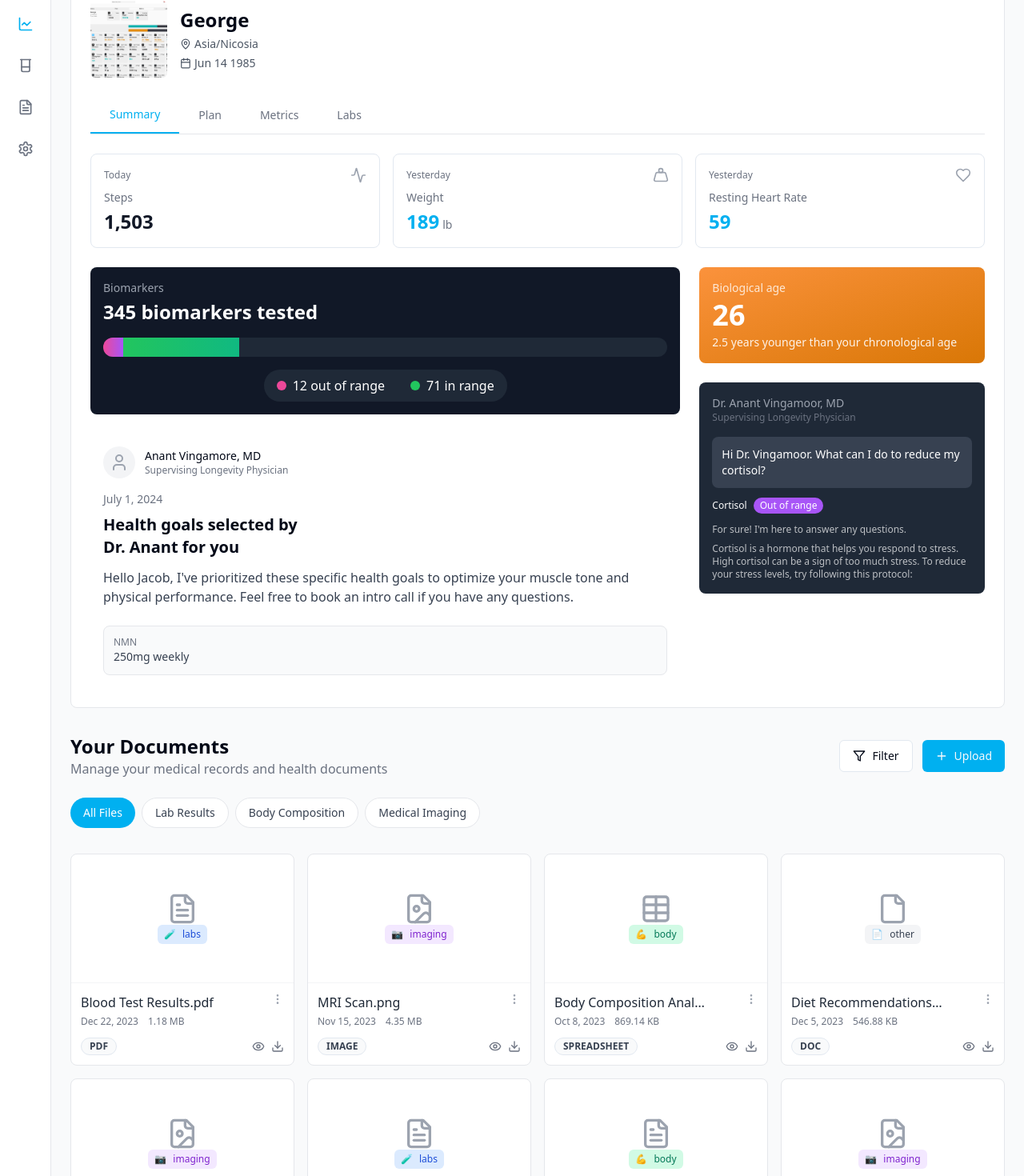
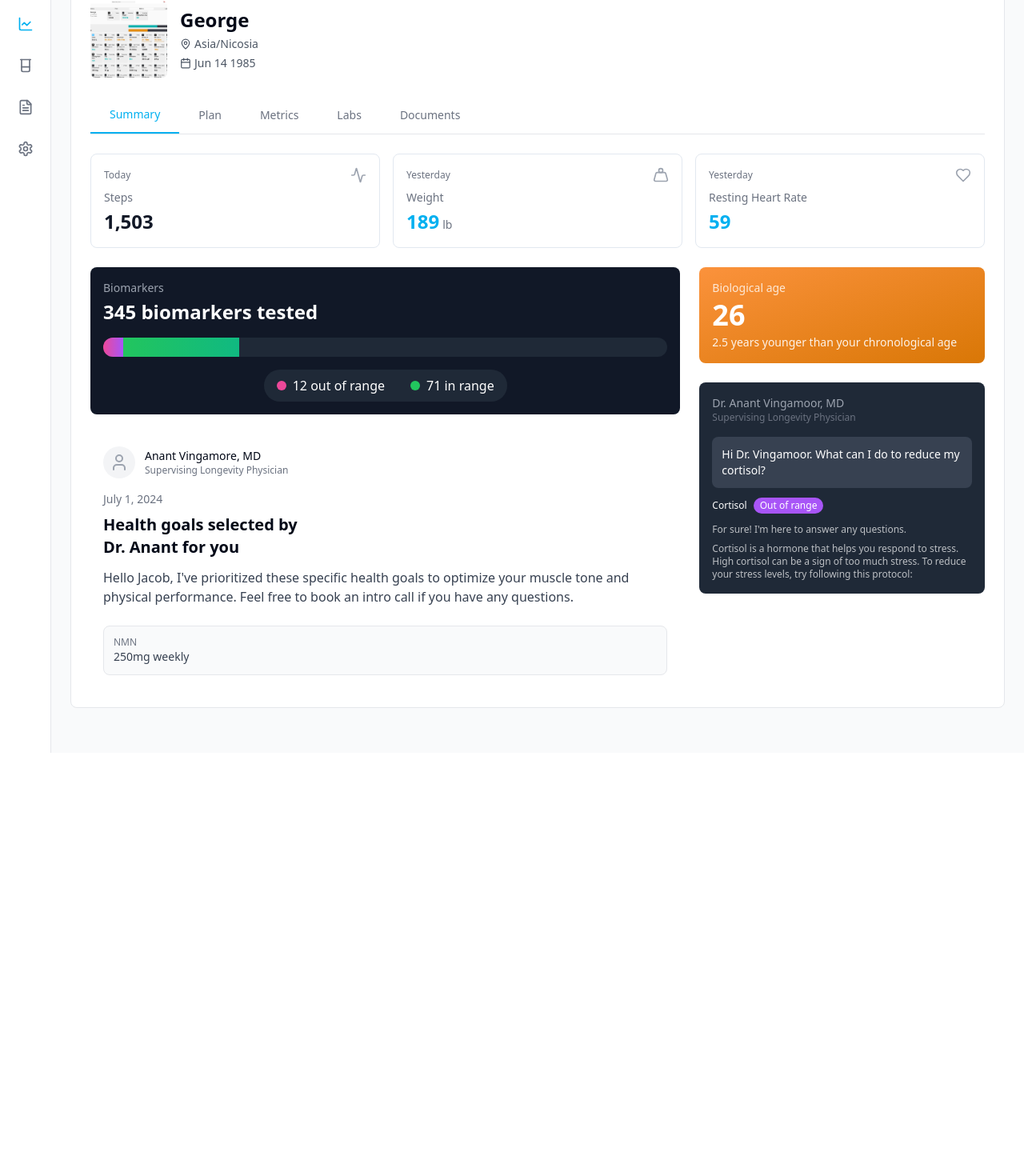
Before and after one commit to Basis-Health/aura-patient-canvas, a React (Vite) app: page / in a window 1280 px wide. Shown: the part 160-1630 px from the top of the page at 80% size. After the commit the page ends 1101 px from the top, so only its background shows below. Built offline with nearby package versions, Linux system fonts and the light colour scheme.

Commit message:
Add document section to menu
Add document section to the menu and update the navigation.

```diff
--- a/src/components/documents/DocumentManager.tsx
+++ b/src/components/documents/DocumentManager.tsx
@@ -1,4 +1,3 @@
-
 import React from 'react';
 import { Filter, Plus, File, FileText, FileImage, Table, MoreVertical, Eye, Download } from 'lucide-react';
 import { Button } from '@/components/ui/button';
@@ -85,7 +84,7 @@ const DocumentManager = ({
           <Button variant="outline" className="flex items-center gap-2">
             <Filter className="h-4 w-4" /> Filter
           </Button>
-          <Button className="flex items-center gap-2">
+          <Button className="flex items-center gap-2" onClick={onUpload}>
             <Plus className="h-4 w-4" /> Upload
           </Button>
         </div>
@@ -156,7 +155,6 @@ const DocumentManager = ({
         ))}
       </div>
 
-      {/* Alternative table view */}
       <div className="mt-8 hidden">
         <table className="w-full text-left">
           <thead className="bg-gray-50 text-gray-600 text-xs uppercase">
--- a/src/components/layout/DashboardLayout.tsx
+++ b/src/components/layout/DashboardLayout.tsx
@@ -2,7 +2,7 @@
 import React from "react";
 import {
   Search, Bell, MessageSquare, Settings, Clock, ChevronLeft,
-  ChevronRight, Users, Calendar, LineChart, BeakerIcon, FileText
+  ChevronRight, Users, Calendar, LineChart, Beaker, FileText
 } from "lucide-react";
 import { cn } from "@/lib/utils";
 
@@ -21,7 +21,7 @@ const DashboardLayout = ({ children, title }: DashboardLayoutProps) => {
           <Users className="h-5 w-5 text-gray-500" />
           <Calendar className="h-5 w-5 text-gray-500" />
           <LineChart className="h-5 w-5 text-primary" />
-          <BeakerIcon className="h-5 w-5 text-gray-500" />
+          <Beaker className="h-5 w-5 text-gray-500" />
           <FileText className="h-5 w-5 text-gray-500" />
         </div>
         <div className="mt-auto">
--- a/src/pages/Index.tsx
+++ b/src/pages/Index.tsx
@@ -27,7 +27,16 @@ const mockMetrics = {
   heartRate: 59
 };
 
-const mockDocuments = [
+interface Document {
+  id: string;
+  name: string;
+  type: "PDF" | "IMAGE" | "SPREADSHEET" | "DOC";
+  category: "labs" | "imaging" | "body" | "other";
+  size: string;
+  date: string;
+}
+
+const mockDocuments: Document[] = [
   { id: "1", name: "Blood Test Results.pdf", type: "PDF", category: "labs", size: "1.18 MB", date: "Dec 22, 2023" },
   { id: "2", name: "MRI Scan.png", type: "IMAGE", category: "imaging", size: "4.35 MB", date: "Nov 15, 2023" },
   { id: "3", name: "Body Composition Analysis.xlsx", type: "SPREADSHEET", category: "body", size: "869.14 KB", date: "Oct 8, 2023" },
@@ -36,7 +45,7 @@ const mockDocuments = [
   { id: "6", name: "Cholesterol Test.pdf", type: "PDF", category: "labs", size: "761.72 KB", date: "Dec 28, 2023" },
   { id: "7", name: "Exercise Program.pdf", type: "PDF", category: "body", size: "1.29 MB", date: "Nov 19, 2023" },
   { id: "8", name: "CT Scan Results.png", type: "IMAGE", category: "imaging", size: "4.96 MB", date: "Aug 23, 2023" },
-] as const;
+];
 
 const mockLabResults = [
   { id: "1", name: "Thyroid Stimulating Hormone (TSH)", value: "3.42 mIU/L", status: "In Range" },
@@ -94,7 +103,7 @@ const Index = () => {
           />
 
           <PatientTabs
-            tabs={["Summary", "Plan", "Metrics", "Labs"]}
+            tabs={["Summary", "Plan", "Metrics", "Labs", "Documents"]}
             activeTab={activeTab}
             onChange={setActiveTab}
           />
@@ -308,10 +317,9 @@ const Index = () => {
               />
             </div>
           )}
-        </div>
 
-        {/* Document Management Example */}
-        <div className="mt-8">
+          {activeTab === "Documents" && (
+            <div className="mt-6">
               <DocumentManager
                 documents={mockDocuments}
                 activeCategory={activeDocumentCategory}
@@ -319,6 +327,15 @@ const Index = () => {
                 onUpload={handleDocumentUpload}
               />
             </div>
+          )}
+        </div>
+
+        {/* Remove the document management section from here since it's now a tab */}
+        {activeTab !== "Documents" && (
+          <div className="mt-8">
+            {/* Any other content that should appear below the main section when not on Documents tab */}
+          </div>
+        )}
       </div>
     </DashboardLayout>
   );
```
Lines whose indentation alone changed are shown as unchanged.
